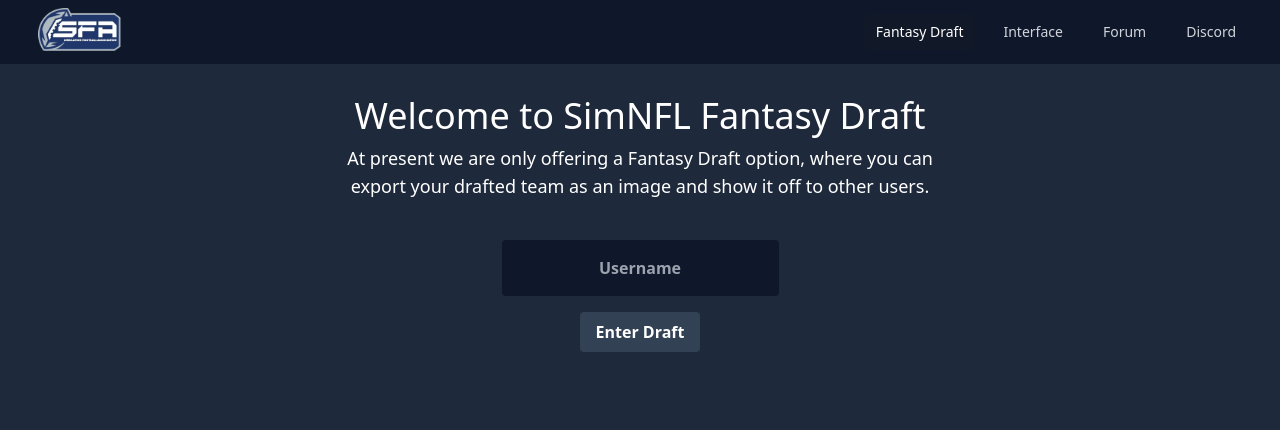
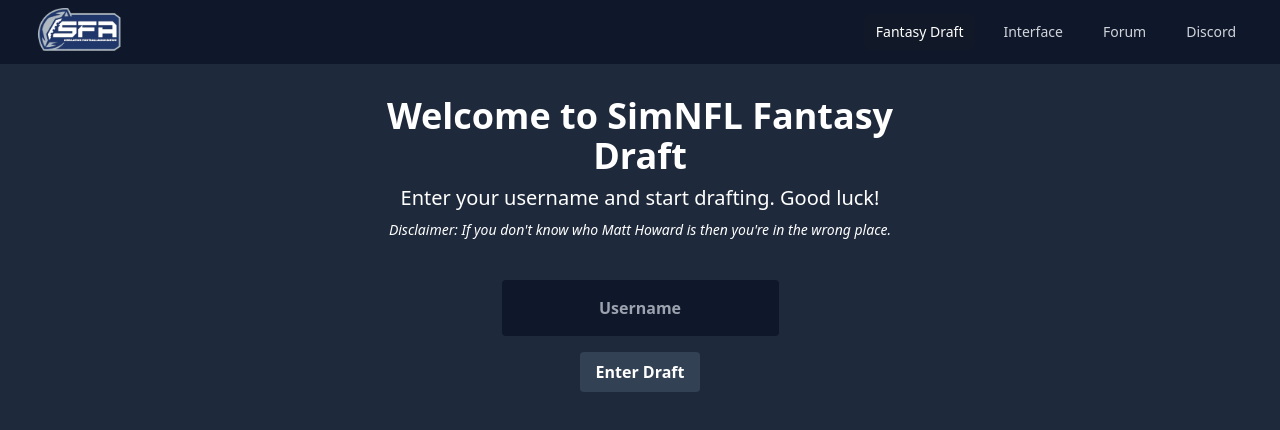
Before and after one commit to Kirbskol/simnfl-fantasy, a React (Vite) app: page / in a window 1280 px wide. Shown: the top 430 px of the page. Built offline with nearby package versions, Linux system fonts and the light colour scheme.

Commit message:
Change Splash.jsx text
Text changed on Splash.jsx, this is displayed when the web app
immediately opens.

```diff
--- a/src/components/ui/Splash.jsx
+++ b/src/components/ui/Splash.jsx
@@ -4,13 +4,12 @@
   return (
     <div class="flex-col p-8 items-center text-center">
         <div class="text-center w-1/2 justify-self-center">
-            <h1 class="text-4xl self-center mb-2">Welcome to SimNFL Fantasy Draft</h1>
-            <p class="text-lg text-wrap">At present we are only offering a Fantasy Draft option,
-                                         where you can export your drafted team as an image and
-                                         show it off to other users.</p>
+            <h1 class="text-4xl font-bold self-center mb-2">Welcome to SimNFL Fantasy Draft</h1>
+            <p class="text-xl text-wrap mb-2">Enter your username and start drafting. Good luck!</p>
+            <p class="text-sm italic text-wrap">Disclaimer: If you don't know who Matt Howard is then you're in the wrong place.</p>
         </div>
     </div>
   )
 }
 
-export default Splash;
+export default Splash
```
